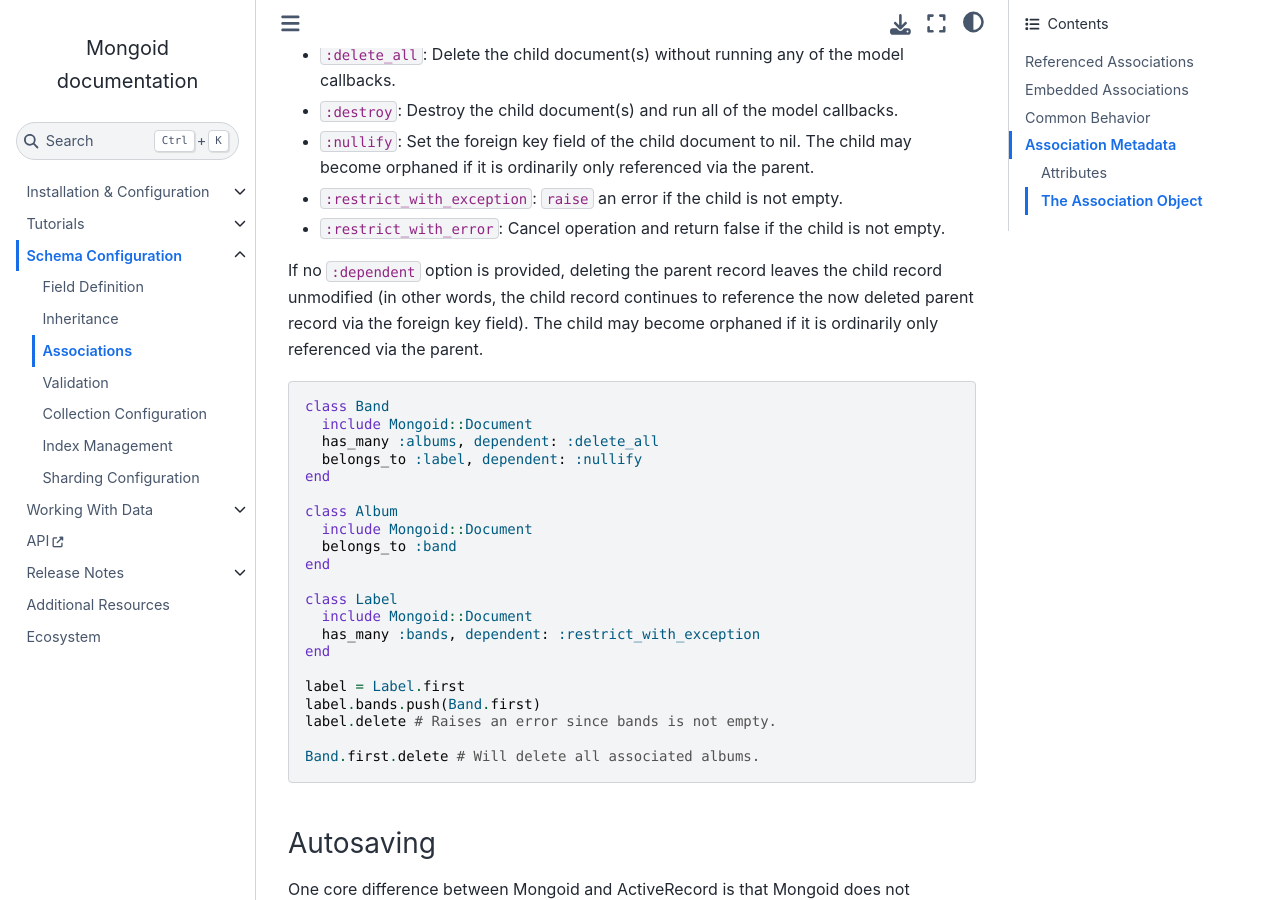
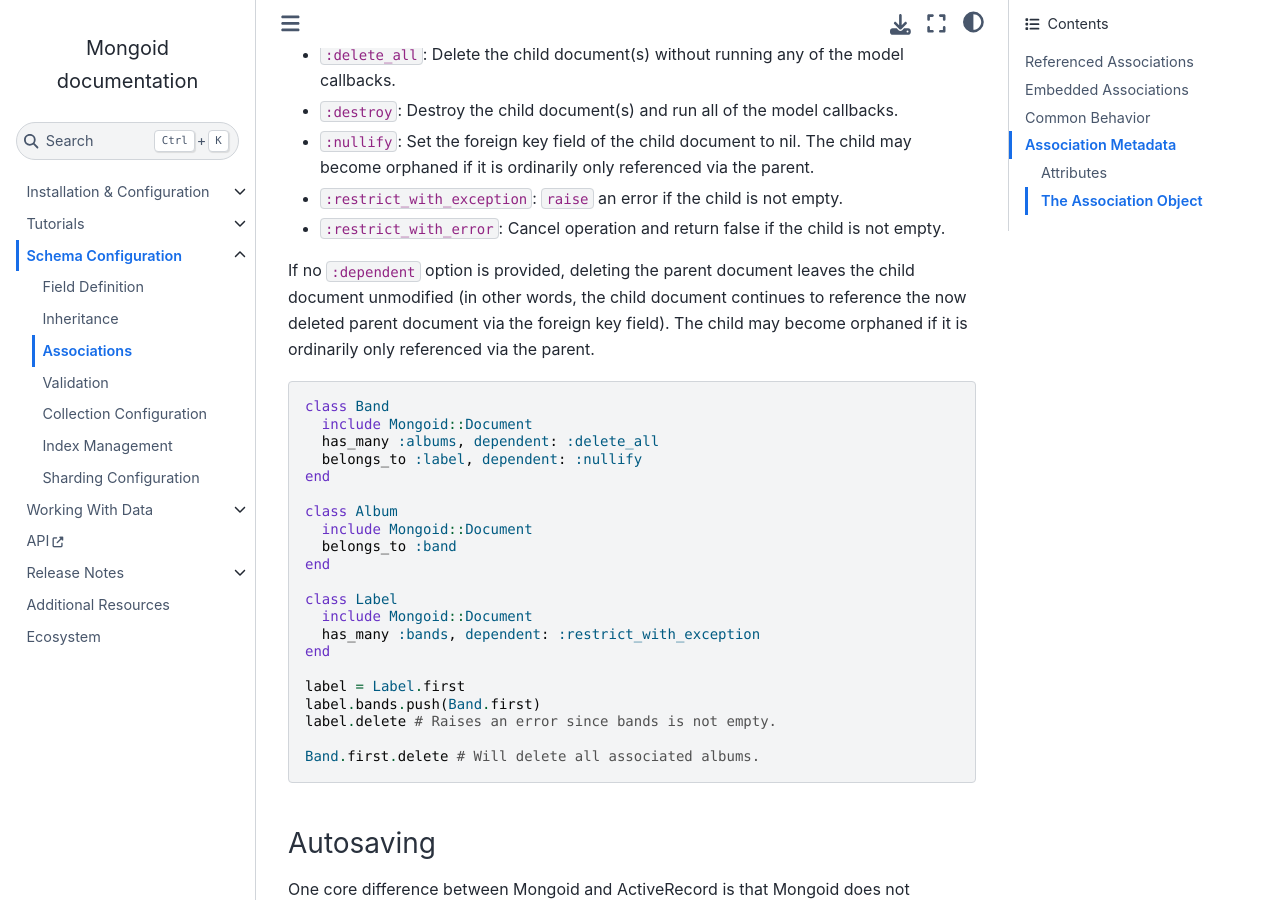
Before and after one commit to i80and/docs-mongoid, a Sphinx documentation site: the page built from docs/reference/associations.txt, in a window 1280 px wide and 900 px high, scrolled down 24540 px. Built offline with Sphinx 7.4.7 and the Sphinx Book theme 1.1.4, drawn with Linux system fonts in a browser that asks for light colours; cross-references to code outside the pages are shown as plain code; some of the changed text lies outside the part shown.

Commit message:
Mongoid operates on documents, not records (#5324)
Co-authored-by: Oleg Pudeyev <code@olegp.name>

```diff
--- a/docs/additional-resources.txt
+++ b/docs/additional-resources.txt
@@ -23,7 +23,7 @@ Screencasts
   <https://www.youtube.com/watch?v=L0RqU2MdqXU>`_
 
   An overview of Mongoid, by Ryan Bates including the basics
-  of setting up an app, querying for records, adding embedded
+  of setting up an app, querying for documents, adding embedded
   associations, overriding the id, and more.
 
 - `Ruby on Rails Web Services and Integration with MongoDB, Week 3: Mongoid
--- a/docs/reference/associations.txt
+++ b/docs/reference/associations.txt
@@ -1077,9 +1077,9 @@ documents which satisfy the scope condition.. The scope may be either:
 
 .. note::
 
-  Mongoid's syntax for scoped association differs from that of Active Record.
+  Mongoid's syntax for scoped association differs from that of ActiveRecord.
   Mongoid uses the ``:scope`` keyword argument for consistency with other
-  association options, whereas in Active Record the scope is a positional
+  association options, whereas in ActiveRecord the scope is a positional
   argument.
 
 
@@ -1233,8 +1233,8 @@ to be deleted. The options are as follows:
 - ``:restrict_with_exception``: ``raise`` an error if the child is not empty.
 - ``:restrict_with_error``: Cancel operation and return false if the child is not empty.
 
-If no ``:dependent`` option is provided, deleting the parent record leaves the child record unmodified
-(in other words, the child record continues to reference the now deleted parent record via the foreign key field).
+If no ``:dependent`` option is provided, deleting the parent document leaves the child document unmodified
+(in other words, the child document continues to reference the now deleted parent document via the foreign key field).
 The child may become orphaned if it is ordinarily only referenced via the parent.
 
 .. code-block:: ruby
@@ -1620,7 +1620,7 @@ with, and is useful for developers of extensions to Mongoid.
    * - ``Association#name``
      - Returns the association name.
    * - ``Association#options``
-     - Returns self, for API compatibility with Active Record.
+     - Returns self, for API compatibility with ActiveRecord.
    * - ``Association#order``
      - Returns the custom sorting options on the association.
    * - ``Association#polymorphic?``
```
